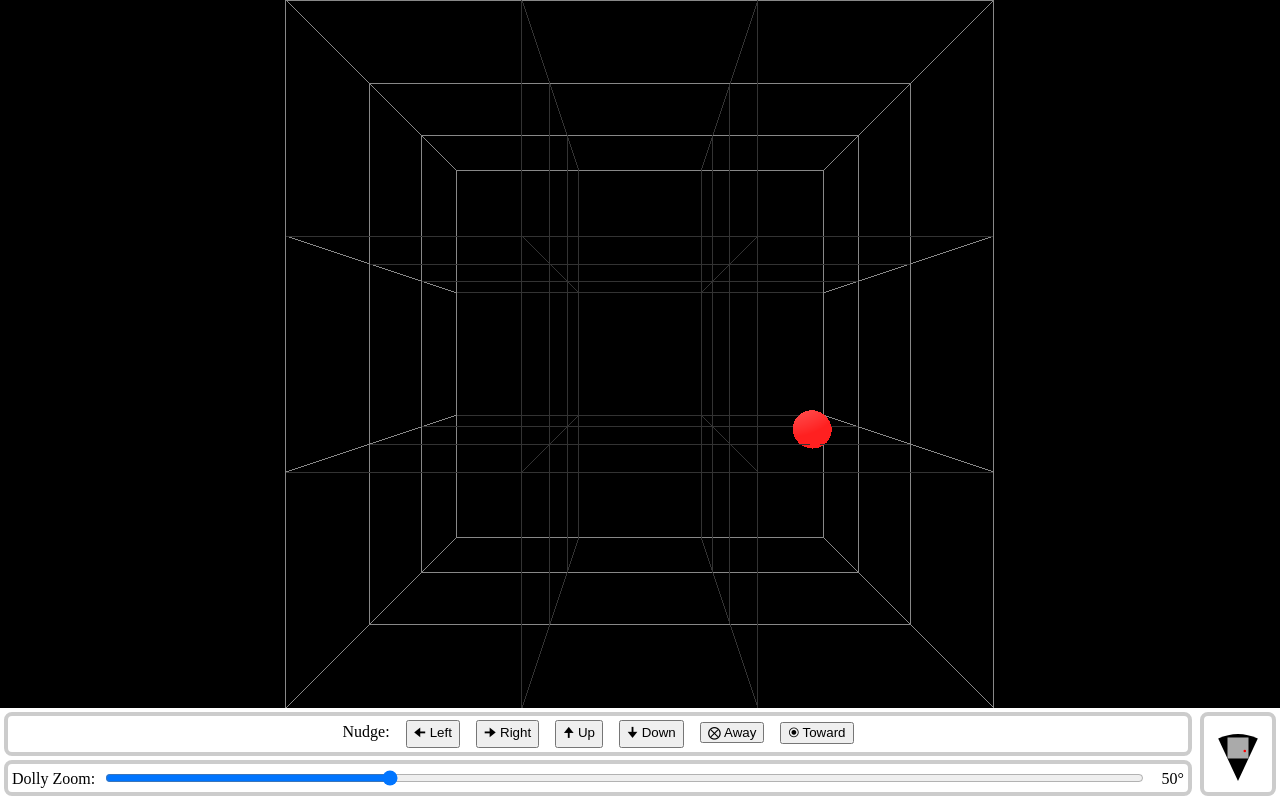
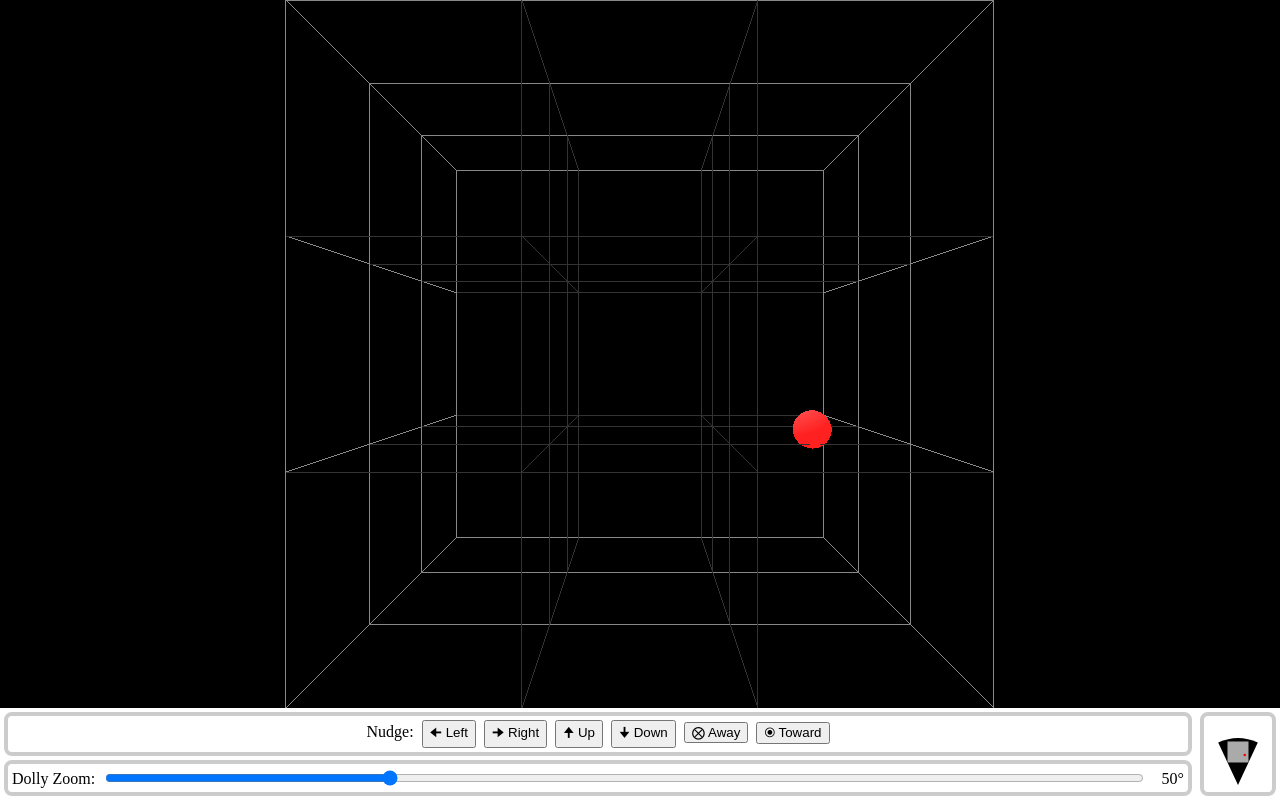
Before and after one commit to TradeIdeasPhilip/bounce-3d, a website built with Vite: page index.html in a window 1280 px wide. Built offline with nearby package versions, Linux system fonts and the light colour scheme; animation ran at ten frames a second.

Commit message:
The layout resizes better now.
use resize-test.html and make one colum thin to see the changes.

```diff
--- a/index.html
+++ b/index.html
@@ -36,6 +36,7 @@
       <div id="fovDisplay" class="simpleBorder">
         <svg
           viewBox="0 0 100 100"
+          preserveAspectRatio="xMidYMax"
           xmlns="http://www.w3.org/2000/svg"
           id="fovSvg"
         >
--- a/src/style.css
+++ b/src/style.css
@@ -44,7 +44,7 @@ body {
   flex-wrap: wrap;
   justify-content: center;
   align-items: baseline;
-  gap: 1em;
+  gap: 0.25em 0.5em;
 }
 
 #dollyZoomControls {
@@ -60,18 +60,20 @@ body {
 }
 
 #controls {
-  flex-grow: 1;
+  flex: 1;
 }
 
 #fovDisplay {
   display: flex;
-  align-items: center;
+  align-items: flex-end;
   justify-items: center;
+  overflow: hidden;
 }
 
 #fovSvg {
   width: 3.75em;
   height: 3.75em;
+  overflow: overlay;
 }
 
 #bottom {
```
